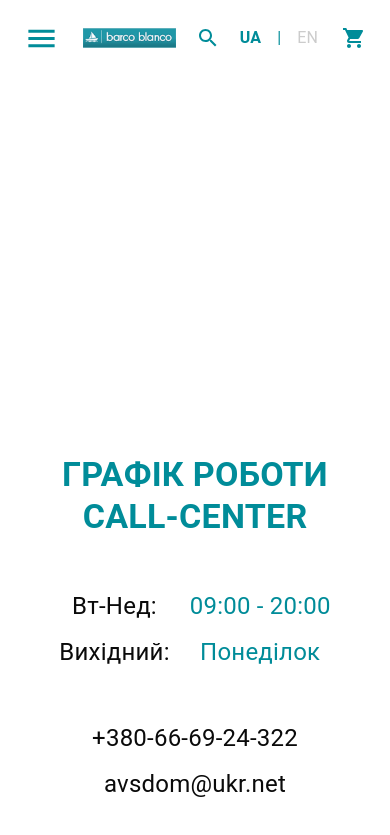
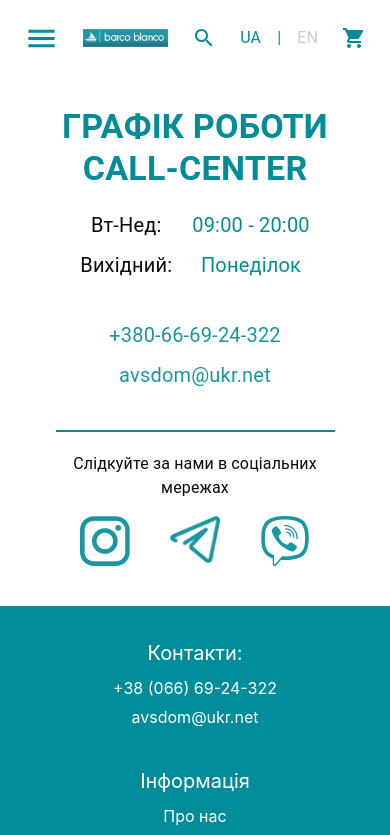
Before and after one commit to yaroslavgubich/barcoblanco-store, a Next.js app: page /contacts in a window 390 px wide. Shown: the top 835 px of the page. Built offline with nearby package versions, Linux system fonts and the light colour scheme.

Commit message:
new update

```diff
--- a/app/(store)/contacts/page.tsx
+++ b/app/(store)/contacts/page.tsx
@@ -9,22 +9,25 @@ const Contacts = () => {
   return (
     <Box
       sx={{
-        maxWidth: "1300px",
-        margin: "20px auto",
+        maxWidth: "1350px",
+        margin: { xs: "20px auto", md: "20px auto" },
+        px: { xs: "20px", md: "40px" },
         display: "flex",
-        gap: "3rem",
+        gap: { xs: "2rem", md: "3rem" },
         flexDirection: { xs: "column", md: "row" },
         alignItems: { xs: "center", md: "stretch" },
       }}
     >
-      {/* Left Section - Image */}
+      {/* Left Section - Image (hidden on small screens) */}
       <Box
         sx={{
           flex: 1,
           position: "relative",
-          minHeight: { xs: "300px", md: "auto" },
+          minHeight: "auto",
           borderRadius: "8px",
           overflow: "hidden",
+          width: "100%",
+          display: { xs: "none", md: "block" },
         }}
       >
         <Image
@@ -39,16 +42,23 @@ const Contacts = () => {
       <Box
         sx={{
           flex: 1,
+          position: "relative",
           marginLeft: { md: "30px", xs: "0" },
           textAlign: { xs: "center", md: "left" },
           display: "flex",
           flexDirection: "column",
           justifyContent: "space-between",
+          width: "100%",
         }}
       >
         <Typography
           variant="h4"
-          sx={{ color: "#008c99", fontWeight: "bold", marginBottom: "50px" }}
+          sx={{
+            color: "#008c99",
+            fontWeight: "bold",
+            mb: { xs: "20px", md: "50px" },
+            alignSelf: { xs: "center", md: "flex-start" },
+          }}
         >
           ГРАФІК РОБОТИ CALL-CENTER
         </Typography>
@@ -58,31 +68,32 @@ const Contacts = () => {
             display: "flex",
             justifyContent: { xs: "center", md: "flex-start" },
             gap: "20px",
+            mb: { xs: "20px", md: "0" },
           }}
         >
           <Box>
-            <Typography variant="body1" sx={{ fontSize: "24px", mb: "10px" }}>
+            <Typography variant="body1" sx={{ fontSize: { xs: "20px", md: "24px" }, mb: "10px" }}>
               Вт-Нед:
             </Typography>
-            <Typography variant="body1" sx={{ fontSize: "24px" }}>
+            <Typography variant="body1" sx={{ fontSize: { xs: "20px", md: "24px" } }}>
               Вихідний:
             </Typography>
           </Box>
           <Box>
             <Typography
               variant="body1"
-              sx={{ fontSize: "24px", mb: "10px", color: "#008c99" }}
+              sx={{ fontSize: { xs: "20px", md: "24px" }, mb: "10px", color: "#008c99" }}
             >
               09:00 - 20:00
             </Typography>
-            <Typography variant="body1" sx={{ fontSize: "24px", color: "#008c99" }}>
+            <Typography variant="body1" sx={{ fontSize: { xs: "20px", md: "24px" }, color: "#008c99" }}>
               Понеділок
             </Typography>
           </Box>
         </Box>
 
         {/* Контактная информация */}
-        <Box sx={{ mt: "50px" }}>
+        <Box sx={{ my: { xs: "20px", md: "50px" } }}>
           <Box
             sx={{
               display: "flex",
@@ -91,22 +102,30 @@ const Contacts = () => {
               alignItems: { xs: "center", md: "flex-start" },
             }}
           >
-            {/* Телефон */}
             <Typography
               variant="body1"
-              sx={{ fontSize: "24px" }}
               component="a"
               href="tel:+380666924322"
+              sx={{
+                fontSize: { xs: "20px", md: "24px" },
+                color: "#1996A3",
+                transition: "transform 0.2s",
+                "&:hover": { transform: "scale(1.1)" },
+              }}
             >
               +380-66-69-24-322
             </Typography>
 
-            {/* Почта */}
             <Typography
               variant="body1"
-              sx={{ fontSize: "24px" }}
               component="a"
               href="mailto:avsdom@ukr.net"
+              sx={{
+                fontSize: { xs: "20px", md: "24px" },
+                color: "#1996A3",
+                transition: "transform 0.2s",
+                "&:hover": { transform: "scale(1.1)" },
+              }}
             >
               avsdom@ukr.net
             </Typography>
@@ -114,7 +133,16 @@ const Contacts = () => {
         </Box>
 
         {/* Divider */}
-        <Box sx={{ height: "2px", bgcolor: "#008c99", my: "50px" }} />
+        <Box
+          sx={{
+            height: "2px",
+            bgcolor: "#008c99",
+            my: { xs: "20px", md: "50px" },
+            width: "100%",
+            maxWidth: { xs: "90%", md: "400px" },
+            alignSelf: { xs: "center", md: "flex-start" },
+          }}
+        />
 
         <Typography variant="body1" sx={{ fontSize: "16px", mb: "1rem" }}>
           Слідкуйте за нами в соціальних мережах
@@ -126,6 +154,8 @@ const Contacts = () => {
             display: "flex",
             gap: "40px",
             justifyContent: { xs: "center", md: "flex-start" },
+            "& a": { transition: "transform 0.2s" },
+            "& a:hover": { transform: "scale(1.1)" },
           }}
         >
           <Link href="https://www.instagram.com" target="_blank">
--- a/app/(store)/guarantee/page.tsx
+++ b/app/(store)/guarantee/page.tsx
@@ -50,7 +50,7 @@ const Guarantee = () => {
           sx={{
             fontWeight: "bold",
             fontFamily: "Roboto, sans-serif",
-            fontSize: "18px",
+            fontSize: "20px",
             color: "#008c99",
             "&:hover": {
               color: "#005f69",
@@ -74,7 +74,7 @@ const Guarantee = () => {
             fontWeight: "bold",
             color: "#008c99",
             fontFamily: "Roboto, sans-serif",
-            fontSize: "18px",
+            fontSize: "20px",
             "&:hover": {
               color: "#005f69",
             },
--- a/components/ui/Navbar.tsx
+++ b/components/ui/Navbar.tsx
@@ -17,7 +17,6 @@ import {
   List,
   ListItem,
   ListItemButton,
-  ListItemIcon,
   ListItemText,
   Divider,
   useMediaQuery,
@@ -31,7 +30,8 @@ import ShoppingCartIcon from "@mui/icons-material/ShoppingCart";
 import { useCart } from "@/context/CartContext";
 import { useRouter } from "next/navigation";
 
-const SearchContainer = styled(Box)(({ theme }) => ({
+// Стили
+const SearchContainer = styled(Box)({
   position: "relative",
   borderRadius: "20px",
   backgroundColor: "transparent",
@@ -39,7 +39,7 @@ const SearchContainer = styled(Box)(({ theme }) => ({
   display: "flex",
   alignItems: "center",
   padding: "4px 8px",
-}));
+});
 
 const SearchIconWrapper = styled("div")({
   color: "#008c99",
@@ -75,23 +75,28 @@ const SuggestionsContainer = styled(Paper)({
   marginTop: "4px",
 });
 
+const HoverLink = styled(Typography)({
+  cursor: "pointer",
+  color: "#fff",
+  margin: "0 1rem",
+  transition: "transform 0.2s ease-in-out",
+  "&:hover": {
+    transform: "scale(1.1)",
+  },
+});
+
 const Navbar: FC = () => {
   const [drawerOpen, setDrawerOpen] = useState(false);
-  const [selectedLanguage, setSelectedLanguage] = useState<"UA" | "EN">("UA");
   const [searchValue, setSearchValue] = useState("");
   const [suggestions, setSuggestions] = useState<{ name: string; slug: string }[]>([]);
   const [showSuggestions, setShowSuggestions] = useState(false);
   const [isSearchOpen, setIsSearchOpen] = useState(false);
   const containerRef = useRef<HTMLDivElement>(null);
   const router = useRouter();
+  const { getTotalItems } = useCart();
 
   const theme = useTheme();
   const isMobile = useMediaQuery(theme.breakpoints.down("sm"));
-
-  const { getTotalItems } = useCart();
-
-  const toggleDrawer = (open: boolean) => setDrawerOpen(open);
-  const handleLanguageChange = (lang: "UA" | "EN") => setSelectedLanguage(lang);
 
   useEffect(() => {
     const handleClickOutside = (event: MouseEvent) => {
@@ -106,10 +111,7 @@ const Navbar: FC = () => {
 
   useEffect(() => {
     const fetchSuggestions = async () => {
-      if (!searchValue.trim()) {
-        setSuggestions([]);
-        return;
-      }
+      if (!searchValue.trim()) return setSuggestions([]);
       try {
         const res = await fetch(`/api/search?query=${encodeURIComponent(searchValue)}`);
         if (res.ok) {
@@ -141,44 +143,21 @@ const Navbar: FC = () => {
 
   return (
     <>
-      {/* Верхняя строка для десктопа */}
       {!isMobile && (
         <Box sx={{ backgroundColor: "#008c99", display: "flex", justifyContent: "center", padding: "0.5rem 0" }}>
-          <Link href="/">
-            <Typography sx={{ cursor: "pointer", color: "#fff", margin: "0 1rem" }}>Головна</Typography>
-          </Link>
-          <Link href="/products">
-            <Typography sx={{ cursor: "pointer", color: "#fff", margin: "0 1rem" }}>Каталог</Typography>
-          </Link>
-          <Link href="/guarantee">
-            <Typography sx={{ cursor: "pointer", color: "#fff", margin: "0 1rem" }}>Гарантія</Typography>
-          </Link>
-          <Link href="/delivery">
-            <Typography sx={{ cursor: "pointer", color: "#fff", margin: "0 1rem" }}>Доставка та оплата</Typography>
-          </Link>
-          <Link href="/contacts">
-            <Typography sx={{ cursor: "pointer", color: "#fff", margin: "0 1rem" }}>Контакти</Typography>
-          </Link>
+          <Link href="/" passHref><HoverLink>Головна</HoverLink></Link>
+          <Link href="/products" passHref><HoverLink>Каталог</HoverLink></Link>
+          <Link href="/guarantee" passHref><HoverLink>Гарантія</HoverLink></Link>
+          <Link href="/delivery" passHref><HoverLink>Доставка та оплата</HoverLink></Link>
+          <Link href="/contacts" passHref><HoverLink>Контакти</HoverLink></Link>
         </Box>
       )}
 
-      <AppBar position="static" elevation={0} sx={{ backgroundColor: "transparent", marginTop: "10px" }}>
-        <Toolbar
-          sx={{
-            maxWidth: "1400px",
-            width: "100%",
-            margin: "0 auto",
-            display: "flex",
-            justifyContent: "space-between",
-            alignItems: "center",
-            padding: "0 1rem",
-            gap: "12px",
-            flexWrap: "nowrap",
-          }}
-        >
-          {/* Left: Logo & Burger */}
+      <AppBar position="static" elevation={0} sx={{ backgroundColor: "transparent", mt: "10px" }}>
+        <Toolbar sx={{ maxWidth: "1400px", width: "100%", mx: "auto", display: "flex", justifyContent: "space-between", alignItems: "center", px: 2, gap: 2 }}>
+          {/* Бургер + Лого */}
           <Box sx={{ display: "flex", alignItems: "center", gap: 2 }}>
-            <IconButton sx={{ color: "#008c99" }} onClick={() => toggleDrawer(true)}>
+            <IconButton sx={{ color: "#008c99" }} onClick={() => setDrawerOpen(true)}>
               <MenuOutlinedIcon fontSize="large" />
             </IconButton>
             <Link href="/">
@@ -186,13 +165,11 @@ const Navbar: FC = () => {
             </Link>
           </Box>
 
-          {/* Center: Search */}
+          {/* Поиск */}
           {!isMobile ? (
             <Box ref={containerRef} sx={{ position: "relative", flex: 1 }}>
               <SearchContainer>
-                <SearchIconWrapper>
-                  <SearchIcon />
-                </SearchIconWrapper>
+                <SearchIconWrapper><SearchIcon /></SearchIconWrapper>
                 <StyledInputBase
                   placeholder="Пошук"
                   value={searchValue}
@@ -215,76 +192,16 @@ const Navbar: FC = () => {
               )}
             </Box>
           ) : (
-            <Box sx={{ position: "relative" }}>
-              <IconButton onClick={() => setIsSearchOpen(!isSearchOpen)}>
-                <SearchIcon sx={{ color: "#008c99" }} />
-              </IconButton>
-              {isSearchOpen && (
-                <Box
-                  sx={{
-                    position: "absolute",
-                    top: "40px",
-                    right: 0,
-                    width: "100vw",
-                    backgroundColor: "#fff",
-                    padding: "8px 16px",
-                    boxShadow: "0 4px 10px rgba(0,0,0,0.1)",
-                    zIndex: 999,
-                  }}
-                  ref={containerRef}
-                >
-                  <SearchContainer sx={{ width: "100%" }}>
-                    <SearchIconWrapper>
-                      <SearchIcon />
-                    </SearchIconWrapper>
-                    <StyledInputBase
-                      placeholder="Пошук"
-                      value={searchValue}
-                      onChange={(e) => {
-                        setSearchValue(e.target.value);
-                        setShowSuggestions(true);
-                      }}
-                      onKeyDown={handleKeyDown}
-                      onFocus={() => setShowSuggestions(true)}
-                    />
-                  </SearchContainer>
-                  {showSuggestions && suggestions.length > 0 && (
-                    <SuggestionsContainer>
-                      {suggestions.map((item) => (
-                        <ListItemButton key={item.slug} onClick={() => handleSuggestionClick(item.slug)}>
-                          <ListItemText primary={item.name} />
-                        </ListItemButton>
-                      ))}
-                    </SuggestionsContainer>
-                  )}
-                </Box>
-              )}
-            </Box>
+            <IconButton onClick={() => setIsSearchOpen(!isSearchOpen)}>
+              <SearchIcon sx={{ color: "#008c99" }} />
+            </IconButton>
           )}
 
-          {/* Right: Language & Cart */}
+          {/* Язык + Корзина */}
           <Box sx={{ display: "flex", alignItems: "center", gap: 2 }}>
-            <Typography
-              sx={{
-                color: selectedLanguage === "UA" ? "#008c99" : "#ccc",
-                cursor: "pointer",
-                fontWeight: selectedLanguage === "UA" ? "bold" : "normal",
-              }}
-              onClick={() => handleLanguageChange("UA")}
-            >
-              UA
-            </Typography>
-            <Typography sx={{ color: "#008c99", cursor: "default" }}>|</Typography>
-            <Typography
-              sx={{
-                color: selectedLanguage === "EN" ? "#008c99" : "#ccc",
-                cursor: "pointer",
-                fontWeight: selectedLanguage === "EN" ? "bold" : "normal",
-              }}
-              onClick={() => handleLanguageChange("EN")}
-            >
-              EN
-            </Typography>
+            <Typography sx={{ cursor: "pointer", color: "#008c99" }}>UA</Typography>
+            <Typography sx={{ color: "#008c99" }}>|</Typography>
+            <Typography sx={{ cursor: "pointer", color: "#ccc" }}>EN</Typography>
             <Link href="/basket">
               <IconButton sx={{ color: "#008c99" }}>
                 <Badge badgeContent={getTotalItems()} color="error">
--- a/package.json
+++ b/package.json
@@ -37,6 +37,7 @@
     "swiper": "^11.2.2",
     "tailwind-merge": "^2.6.0",
     "tailwindcss-animate": "^1.0.7",
+    "yet-another-react-lightbox": "^3.21.8",
     "zod": "^3.24.1"
   },
   "devDependencies": {
```
Also changed, not shown: app/globals.css (+57 -15 lines), components/ui/Categories.tsx (+8 -9 lines), components/ui/PopularProducts.jsx (+5 -3 lines), components/ui/ProductDetails.tsx (+47 -24 lines), 1 other file (tests, documents, lock files or other folders).
